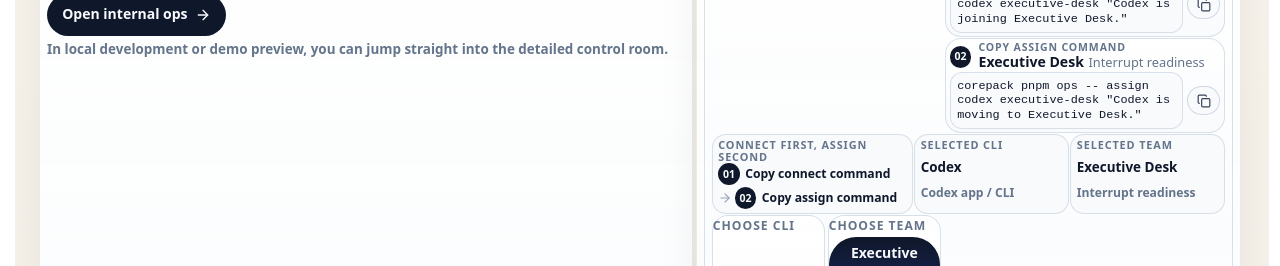
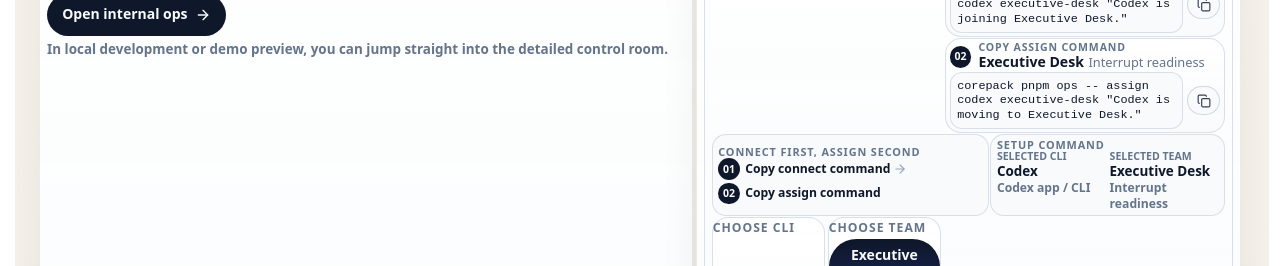
Before and after one commit to GongJae00/research-pages, a Next.js app in the folder apps/web/: page /en in a window 1280 px wide. Shown: the part 1920-2186 px from the top of the page. Built offline with nearby package versions, Linux system fonts and the light colour scheme; no server answers.

Commit message:
Autonomy batch 1422: shell-experience

```diff
--- a/apps/web/src/components/homepage-agent-control-section.module.css
+++ b/apps/web/src/components/homepage-agent-control-section.module.css
@@ -266,7 +266,7 @@
 
 .setupQuickstartGrid {
   display: grid;
-  grid-template-columns: minmax(0, 1.3fr) repeat(2, minmax(0, 1fr));
+  grid-template-columns: minmax(0, 1.3fr) minmax(0, 1.1fr);
   gap: 0.1rem;
 }
 
@@ -310,6 +310,27 @@
   align-items: center;
   gap: 0.34rem;
   min-width: 0;
+}
+
+.selectionDigestRow {
+  display: grid;
+  grid-template-columns: repeat(2, minmax(0, 1fr));
+  gap: 0.24rem;
+  align-items: start;
+}
+
+.selectionDigestItem {
+  display: grid;
+  gap: 0.04rem;
+  min-width: 0;
+}
+
+.selectionDigestKey {
+  color: #64748b;
+  font-size: 0.66rem;
+  font-weight: 700;
+  line-height: 1.1;
+  text-transform: uppercase;
 }
 
 .setupMetaRow {
@@ -938,6 +959,11 @@
     grid-template-columns: 1fr;
   }
 
+  .selectionDigestRow {
+    grid-template-columns: 1fr;
+    gap: 0.14rem;
+  }
+
   .title {
     font-size: 2rem;
   }
--- a/apps/web/src/components/homepage-agent-control-section.tsx
+++ b/apps/web/src/components/homepage-agent-control-section.tsx
@@ -414,14 +414,23 @@ export function HomepageAgentControlSection({
                   </div>
                 </div>
                 <div className={styles.setupSelectionPill}>
-                  <span className={styles.setupDigestLabel}>{copy.selectedCli ?? copy.chooseProvider}</span>
-                  <strong>{selectedProvider?.label ?? "-"}</strong>
-                  <span className={styles.digestMeta}>{selectedProvider?.cliName ?? "-"}</span>
-                </div>
-                <div className={styles.setupSelectionPill}>
-                  <span className={styles.setupDigestLabel}>{copy.selectedTeamLabel ?? copy.chooseTeam}</span>
-                  <strong>{selectedTeam?.name ?? "-"}</strong>
-                  <span className={styles.digestMeta}>{selectedTeam?.lane ?? "-"}</span>
+                  <span className={styles.setupDigestLabel}>{copy.setupCommand}</span>
+                  <div className={styles.selectionDigestRow}>
+                    <div className={styles.selectionDigestItem}>
+                      <span className={styles.selectionDigestKey}>
+                        {copy.selectedCli ?? copy.chooseProvider}
+                      </span>
+                      <strong>{selectedProvider?.label ?? "-"}</strong>
+                      <span className={styles.digestMeta}>{selectedProvider?.cliName ?? "-"}</span>
+                    </div>
+                    <div className={styles.selectionDigestItem}>
+                      <span className={styles.selectionDigestKey}>
+                        {copy.selectedTeamLabel ?? copy.chooseTeam}
+                      </span>
+                      <strong>{selectedTeam?.name ?? "-"}</strong>
+                      <span className={styles.digestMeta}>{selectedTeam?.lane ?? "-"}</span>
+                    </div>
+                  </div>
                 </div>
               </div>
             </div>
```
